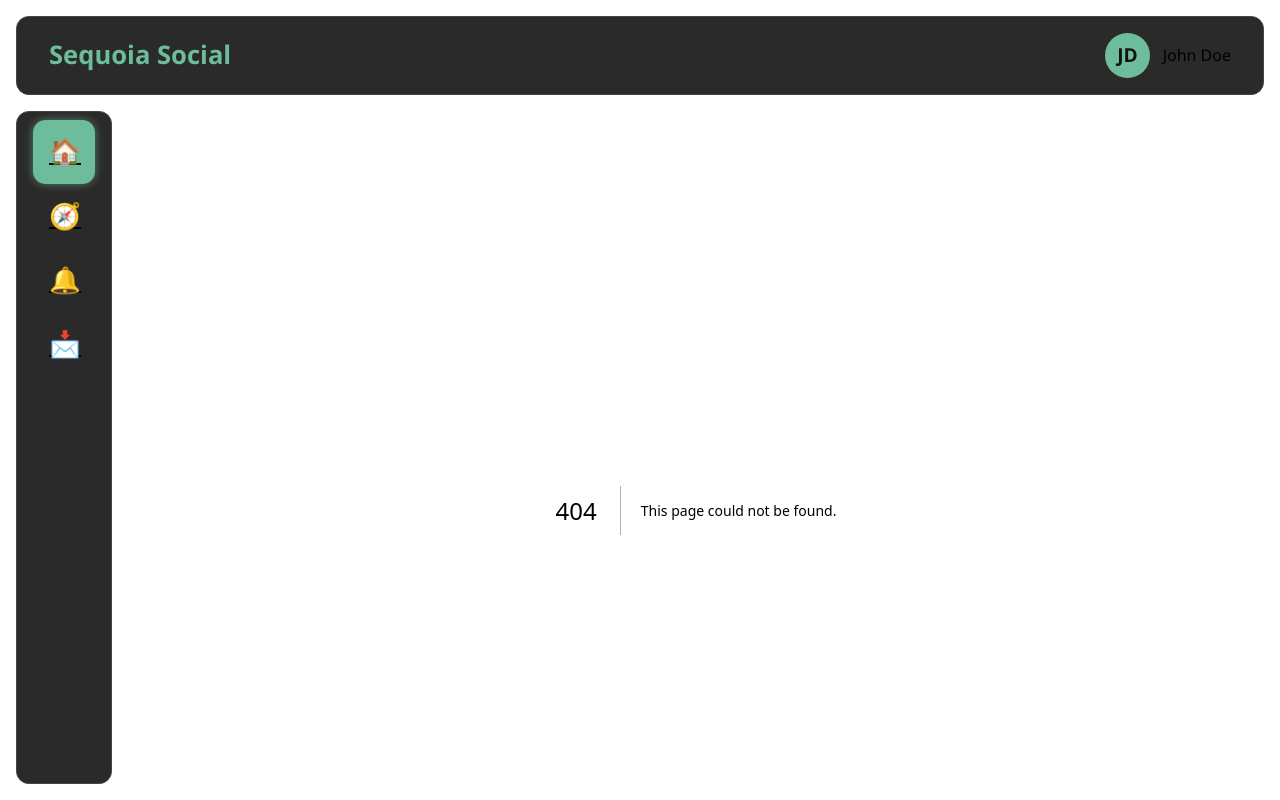
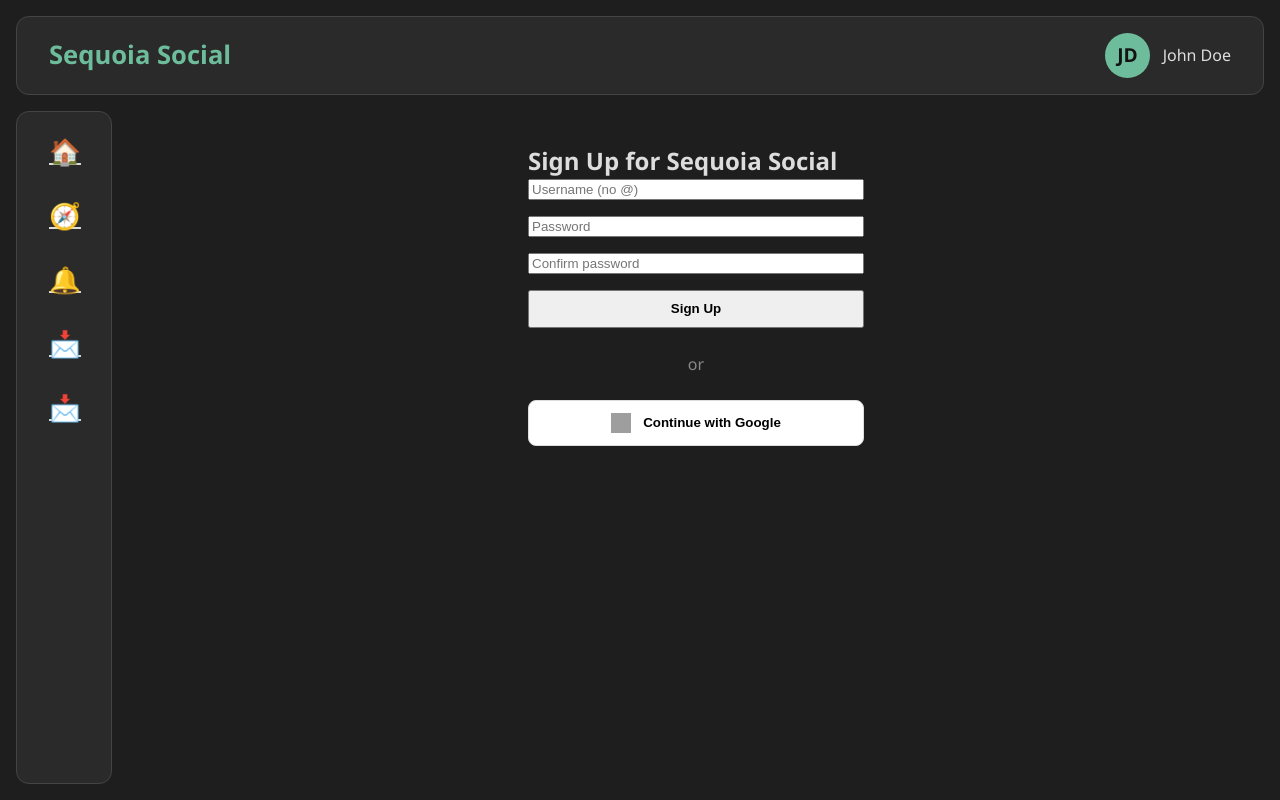
Before and after one commit to Kousei-Uchu/SequoiaSocial, a Next.js app: page /auth/signup in a window 1280 px wide. Before the commit this address had no page. Built offline with nearby package versions, Linux system fonts and the light colour scheme; grey boxes are pictures that could not be loaded.

Commit message:
gleep glorp

```diff
--- /dev/null
+++ b/app/auth/layout.js
@@ -0,0 +1,3 @@
+export default function AuthLayout({ children }) {
+  return <>{children}</>;
+}
--- /dev/null
+++ b/app/auth/signup/page.js
@@ -0,0 +1,121 @@
+'use client';
+
+import { useState } from 'react';
+import { useRouter } from 'next/navigation';
+
+export default function SignupPage() {
+  const router = useRouter();
+
+  const [homeserver, setHomeserver] = useState('https://matrix.social.sequoiasupport.com');
+  const [username, setUsername] = useState('');
+  const [password, setPassword] = useState('');
+  const [passwordConfirm, setPasswordConfirm] = useState('');
+  const [errorMsg, setErrorMsg] = useState('');
+  const [loading, setLoading] = useState(false);
+
+  const redirectToGoogle = () => {
+    const redirectUrl = encodeURIComponent("https://yourfrontend.com/login"); // replace with your frontend URL
+    window.location.href = `${homeserver}/_matrix/client/r0/login/sso/redirect/google?redirectUrl=${redirectUrl}`;
+  };
+
+  const handleSignup = async (e) => {
+    e.preventDefault();
+    setErrorMsg('');
+
+    if (password !== passwordConfirm) {
+      setErrorMsg("Passwords don't match.");
+      return;
+    }
+
+    setLoading(true);
+
+    try {
+      // Call Synapse registration endpoint
+      const res = await fetch(`${homeserver}/_matrix/client/r0/register?kind=user`, {
+        method: 'POST',
+        headers: { 'Content-Type': 'application/json' },
+        body: JSON.stringify({
+          username: username,
+          password: password,
+          auth: { type: 'm.login.dummy' } // minimal dummy auth for registration
+        }),
+      });
+
+      if (!res.ok) {
+        const errData = await res.json();
+        throw new Error(errData.error || 'Registration failed');
+      }
+
+      // On success redirect to login page
+      router.push('/login');
+    } catch (err) {
+      setErrorMsg(err.message);
+    } finally {
+      setLoading(false);
+    }
+  };
+
+  return (
+    <main style={{ maxWidth: '400px', margin: 'auto', padding: '2rem' }}>
+      <h2>Sign Up for Sequoia Social</h2>
+
+      <form onSubmit={handleSignup} style={{ display: 'flex', flexDirection: 'column', gap: '1rem' }}>
+        <input
+          type="text"
+          placeholder="Username (no @)"
+          value={username}
+          onChange={(e) => setUsername(e.target.value)}
+          required
+        />
+        <input
+          type="password"
+          placeholder="Password"
+          value={password}
+          onChange={(e) => setPassword(e.target.value)}
+          required
+        />
+        <input
+          type="password"
+          placeholder="Confirm password"
+          value={passwordConfirm}
+          onChange={(e) => setPasswordConfirm(e.target.value)}
+          required
+        />
+        <button type="submit" disabled={loading} style={{ padding: '0.6rem 1rem', fontWeight: 600 }}>
+          {loading ? 'Signing up...' : 'Sign Up'}
+        </button>
+      </form>
+
+      <div style={{ textAlign: 'center', margin: '1.5rem 0', color: '#888' }}>or</div>
+
+      <button
+        onClick={redirectToGoogle}
+        style={{
+          width: '100%',
+          backgroundColor: '#fff',
+          color: '#000',
+          padding: '0.75rem 1rem',
+          borderRadius: '0.5rem',
+          border: '1px solid #ddd',
+          fontWeight: '600',
+          display: 'flex',
+          alignItems: 'center',
+          gap: '0.75rem',
+          justifyContent: 'center',
+          cursor: 'pointer',
+        }}
+      >
+        <img
+          src="https://www.gstatic.com/firebasejs/ui/2.0.0/images/auth/google.svg"
+          alt="Google"
+          style={{ width: '1.25rem', height: '1.25rem' }}
+        />
+        Continue with Google
+      </button>
+
+      {errorMsg && (
+        <p style={{ color: 'red', marginTop: '1rem' }}>{errorMsg}</p>
+      )}
+    </main>
+  );
+}
--- a/components/Sidebar.js
+++ b/components/Sidebar.js
@@ -1,26 +1,63 @@
+'use client';
+
+import { usePathname } from 'next/navigation';
+
 export default function Sidebar() {
+  const pathname = usePathname();
+
   return (
     <nav className="sidebar" aria-label="Primary navigation">
       <a href="/">
-      <div className="nav-item active" tabIndex="0" role="link" aria-current="page">
-        <div className="nav-icon" aria-hidden="true">🏠</div>
-        <div className="nav-label">Home</div>
-      </div>
+        <div
+          className={`nav-item ${pathname === '/home' ? 'active' : ''}`}
+          tabIndex="0"
+          role="link"
+          aria-current={pathname === '/home' ? 'page' : undefined}
+        >
+          <div className="nav-icon" aria-hidden="true">🏠</div>
+          <div className="nav-label">Home</div>
+        </div>
       </a>
       <a href="/explore">
-        <div className="nav-item" tabIndex="0" role="link">
+        <div
+          className={`nav-item ${pathname === '/explore' ? 'active' : ''}`}
+          tabIndex="0"
+          role="link"
+          aria-current={pathname === '/explore' ? 'page' : undefined}
+        >
           <div className="nav-icon" aria-hidden="true">🧭</div>
           <div className="nav-label">Explore</div>
         </div>
       </a>
       <a href="/">
-        <div className="nav-item" tabIndex="0" role="link">
+        <div
+          className={`nav-item ${pathname === '/' ? 'active' : ''}`}
+          tabIndex="0"
+          role="link"
+          aria-current={pathname === '/' ? 'page' : undefined}
+        >
           <div className="nav-icon" aria-hidden="true">🔔</div>
           <div className="nav-label">Friends</div>
         </div>
       </a>
       <a href="/chat/direct">
-        <div className="nav-item" tabIndex="0" role="link">
+        <div
+          className={`nav-item ${pathname === '/chat/direct' ? 'active' : ''}`}
+          tabIndex="0"
+          role="link"
+          aria-current={pathname === '/chat/direct' ? 'page' : undefined}
+        >
+          <div className="nav-icon" aria-hidden="true">📩</div>
+          <div className="nav-label">Direct Messages</div>
+        </div>
+      </a>
+      <a href="/chat/rooms">
+        <div
+          className={`nav-item ${pathname === '/chat/rooms' ? 'active' : ''}`}
+          tabIndex="0"
+          role="link"
+          aria-current={pathname === '/chat/rooms' ? 'page' : undefined}
+        >
           <div className="nav-icon" aria-hidden="true">📩</div>
           <div className="nav-label">Direct Messages</div>
         </div>
```
Also changed, not shown: components/AccountLinkContent.js (+58 -14 lines), app/auth/login/page.js (renamed from app/login/page.js).
